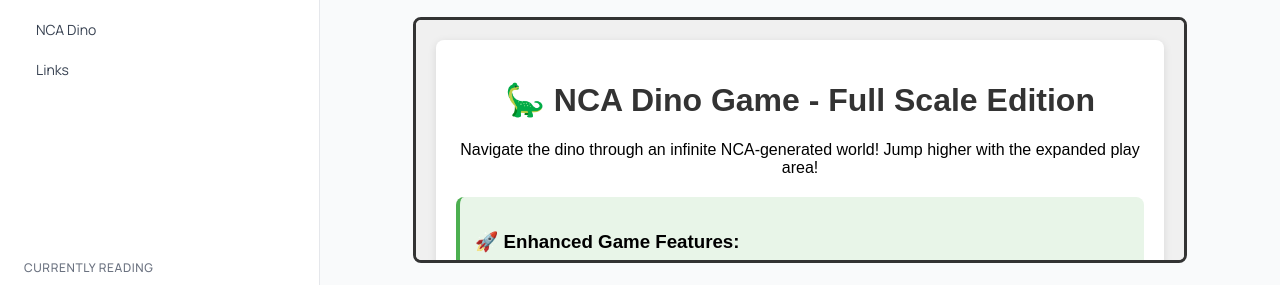
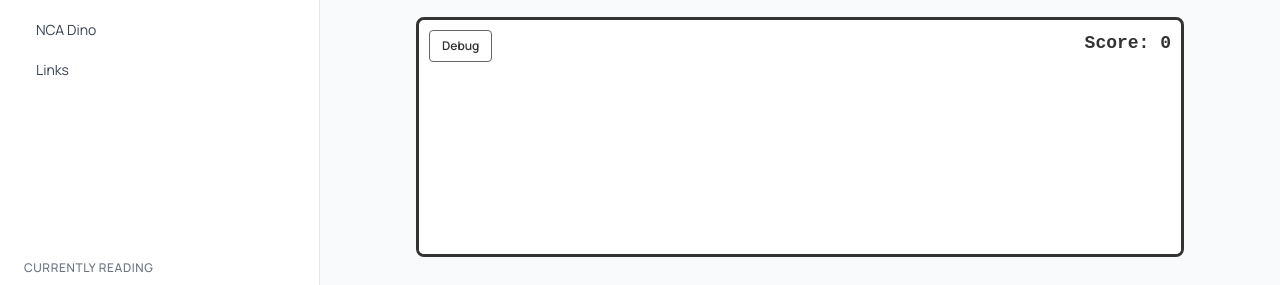
Before and after one commit to yozhikoff/personal-page, an Astro site: page /nca-dino-game in a window 1280 px wide. Shown: the part 260-545 px from the top of the page. Built offline with nearby package versions, Linux system fonts and the light colour scheme; Astro itself is replaced by a stand-in of ours; some packages are replaced by stand-ins of ours; a script that the page names is missing.

Commit message:
Fix NCA game coordinate system

```diff
--- a/src/pages/nca-dino-game.astro
+++ b/src/pages/nca-dino-game.astro
@@ -13,14 +13,18 @@
         </div>
 
 
-        <!-- Use iframe for optimal performance - matches original HTML file -->
-        <iframe
-            src={`${import.meta.env.BASE_URL}nca_dino_game_enhanced_intro.html`}
-            width="774"
-            height="246"
-            style="border: 3px solid #333; border-radius: 8px; display: block; margin: 20px auto; background: white;"
-            frameborder="0">
-        </iframe>
+        <!-- Game Area for embedded NCA Dino Game -->
+        <div id="gameArea" class="game-area">
+            <canvas id="ncaCanvas" width="768" height="128" class="nca-canvas"></canvas>
+            <img id="dinoCharacter" class="dino-character" style="display: none;">
+            <div id="scoreDisplay" class="score-display">Score: 0</div>
+            <img id="gameOverDisplay" class="game-over-display" style="display: none;">
+            <div id="gameTitle" class="game-title">🦕 NCA Dino Adventure</div>
+            <div id="generationMarker" class="generation-marker"></div>
+            <button id="debugToggleBtn" class="debug-toggle-btn">Debug</button>
+        </div>
+
+        <div id="debugWindow" class="debug-window" style="display: none;"></div>
     </main>
 </Layout>
 
```
